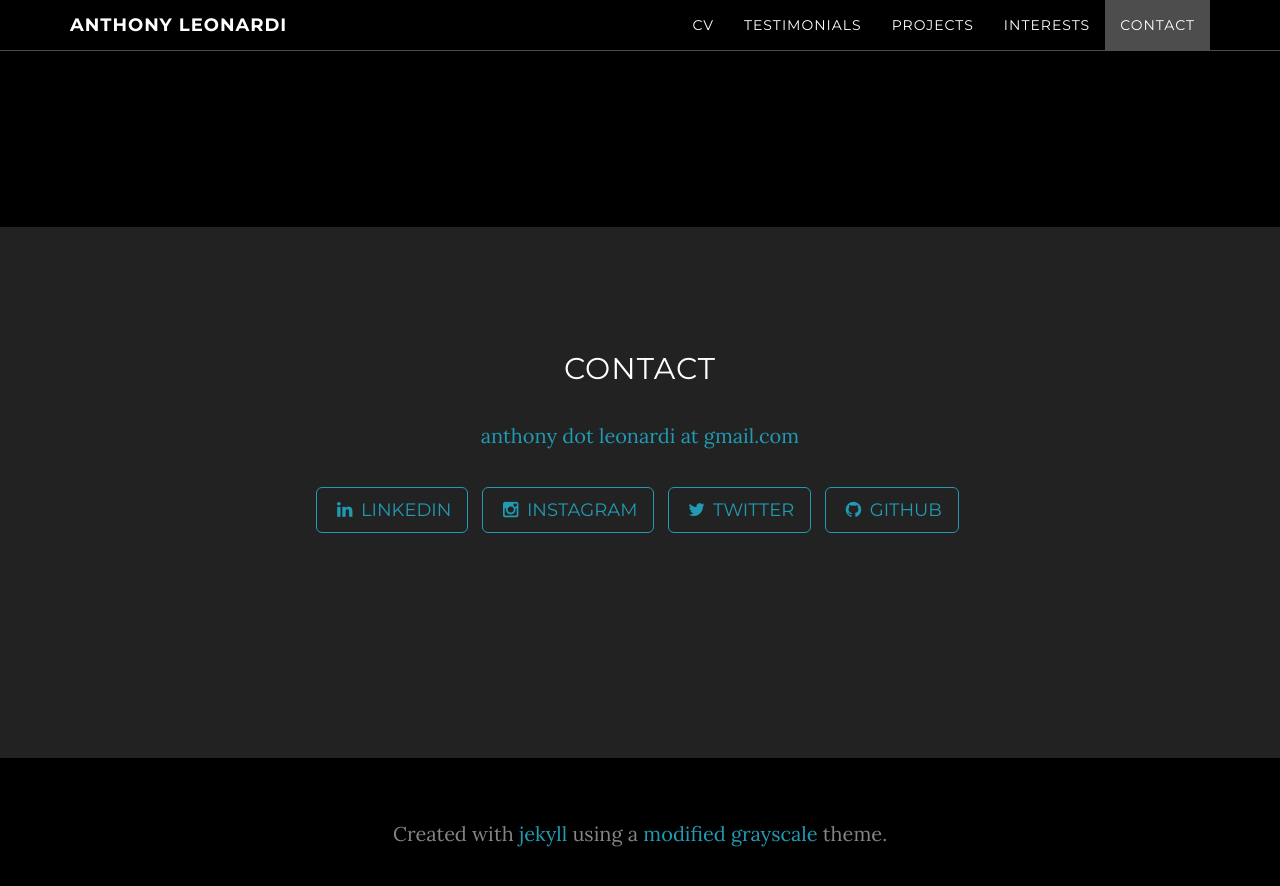
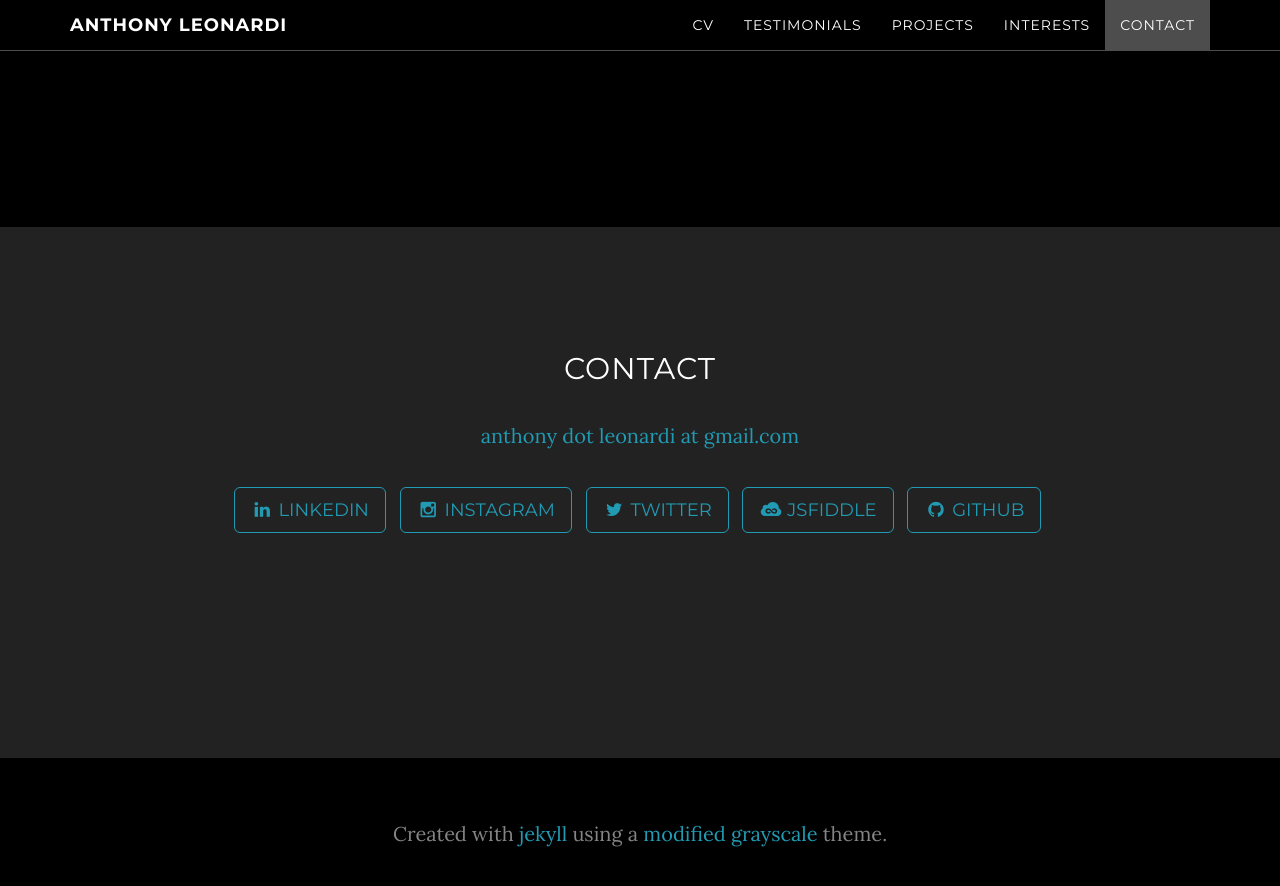
Before and after one commit to AJLeonardi/AJLeonardi, a Jekyll site: the page built from index.html, in a window 1280 px wide and 900 px high, scrolled down 8012 px. Shown: the top 886 px of the window. Built offline with Jekyll 4.4.1, drawn with Linux system fonts in a browser that asks for light colours.

Commit message:
added my jsfiddle to the contact section.

```diff
--- a/_config.yml
+++ b/_config.yml
@@ -24,6 +24,8 @@ social:
     url: https://instagram.com/AJLeonardi
   - title: twitter
     url: https://twitter.com/AJLeonardi
+  - title: jsfiddle
+    url: https://jsfiddle.net/user/AJLeonardi
   - title: github
     url: https://github.com/AJLeonardi
 
```
